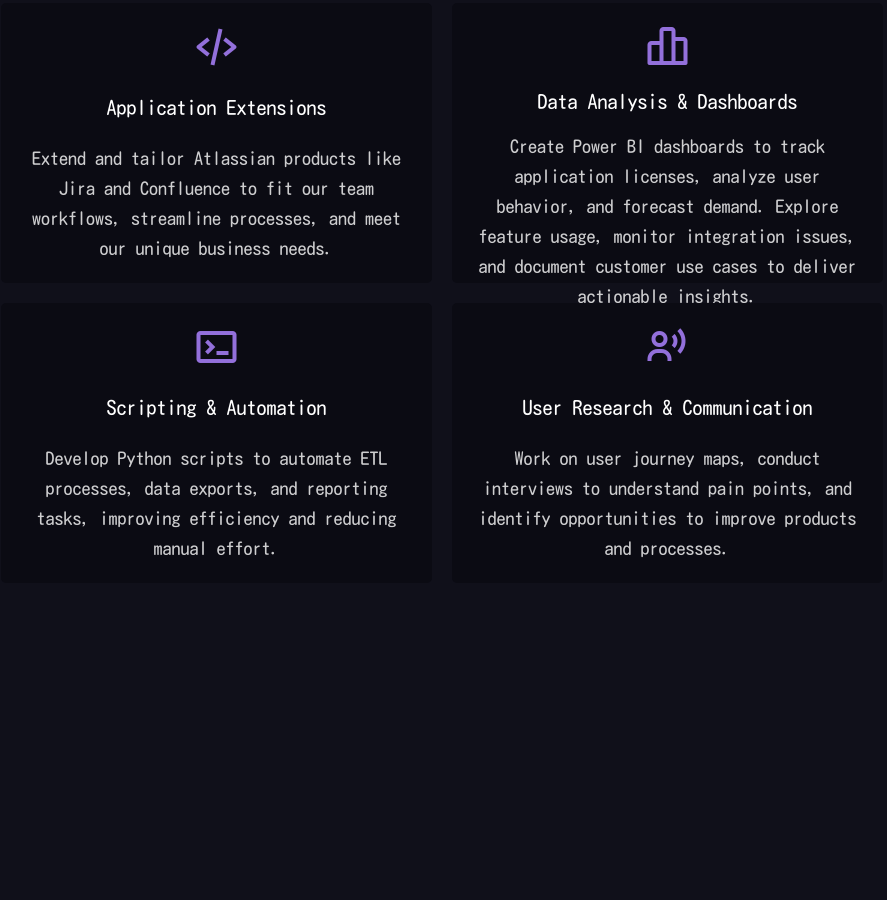
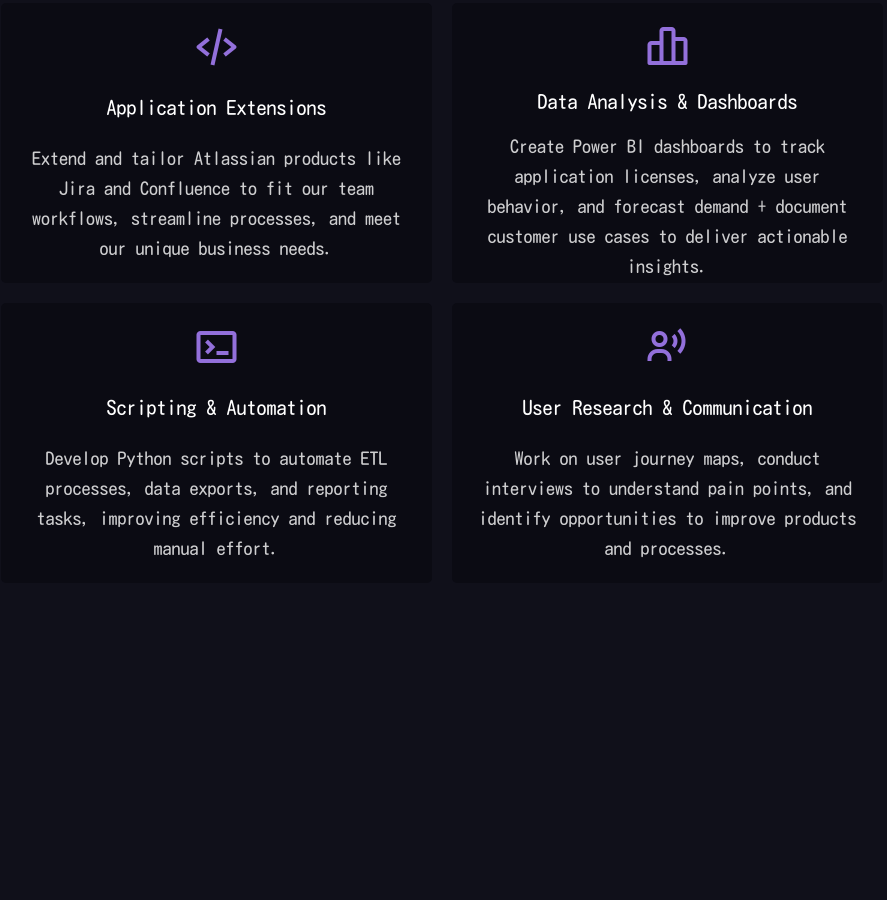
Before and after one commit to shivam-krishana/portfolio, a plain HTML site: page index.html in a window 1280 px wide. Shown: the part 1037-1937 px from the top of the page, without its empty margins (198-1085 px from the left). Drawn offline with nearby package versions, Linux system fonts and the light colour scheme.

Commit message:
deleting some content

```diff
--- a/index.html
+++ b/index.html
@@ -363,7 +363,7 @@
       <i class='bx bx-bar-chart-alt-2'></i>
       <h3>Data Analysis & Dashboards</h3>
     <p>
-    Create Power BI dashboards to track application licenses, analyze user behavior, and forecast demand. Explore feature usage, monitor integration issues, and document customer use cases to deliver actionable insights.
+    Create Power BI dashboards to track application licenses, analyze user behavior, and forecast demand + document customer use cases to deliver actionable insights.
     </p>
 
     </div>
```
